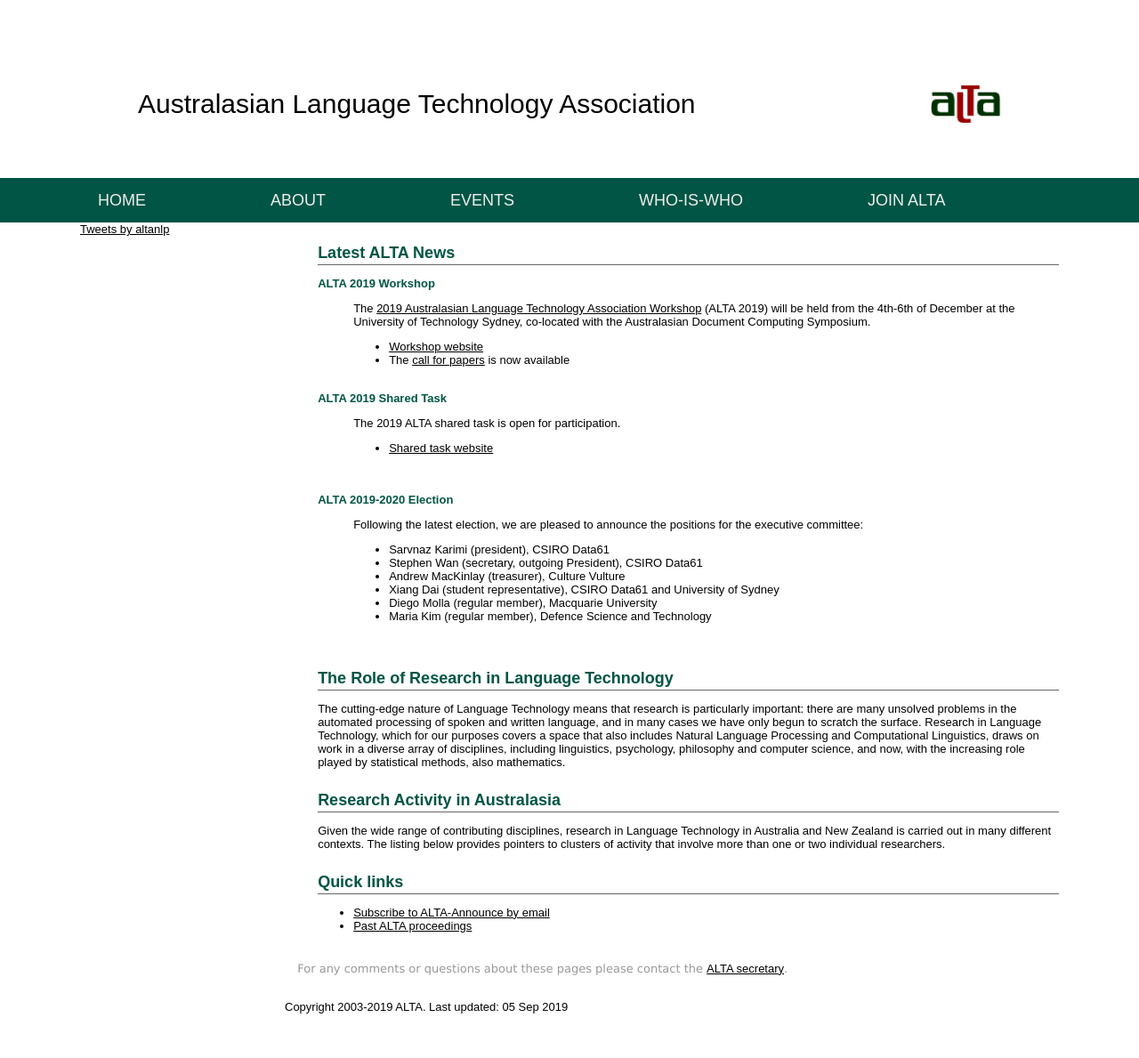
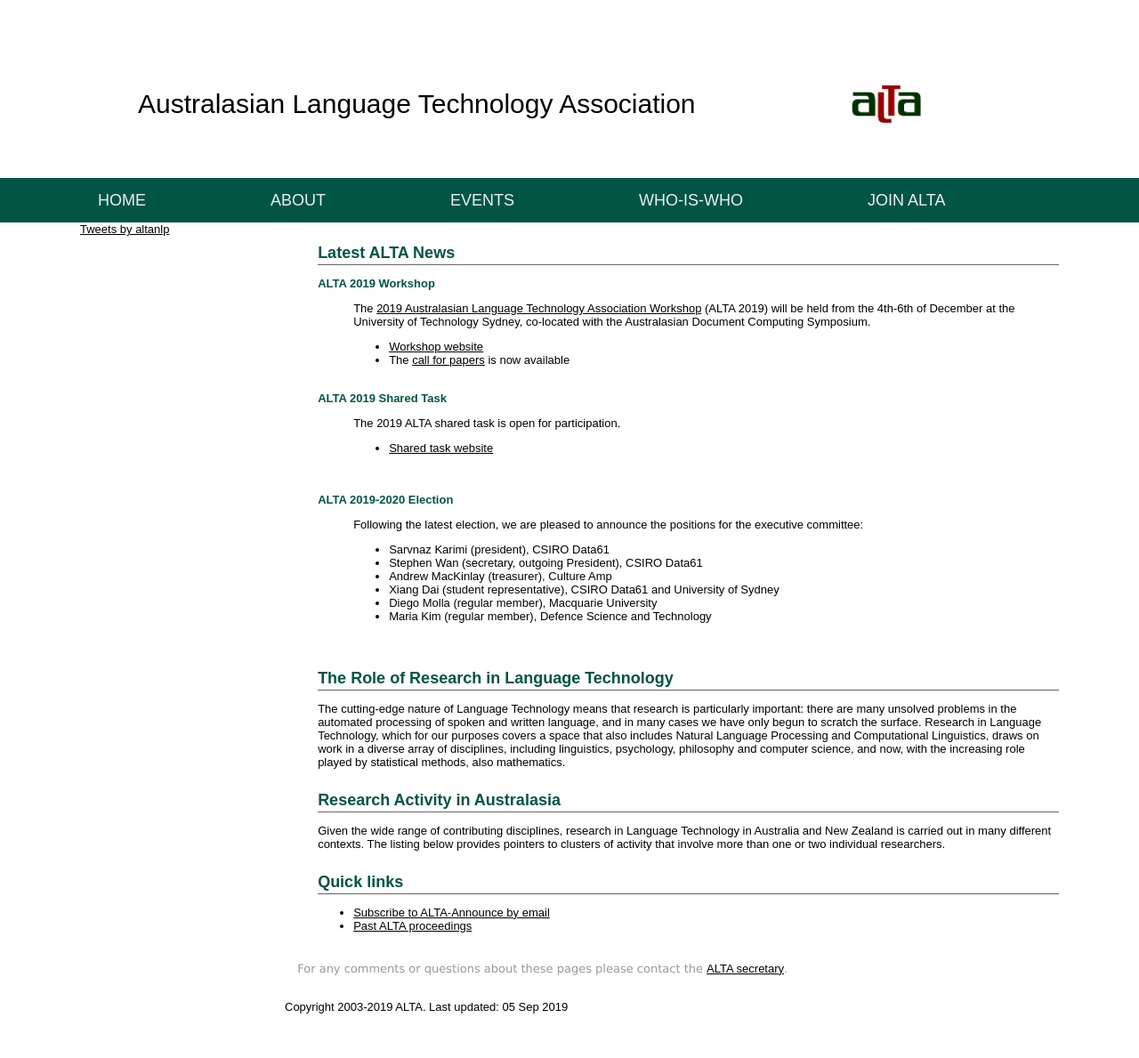
Before and after one commit to altaexec/alta-website, a Jekyll site: the page built from index.html, in a window 1280 px wide. Shown: the whole page at 89% size. Built offline with Jekyll 4.4.1, drawn with Linux system fonts in a browser that asks for light colours; comment, search, counter and statistics services are not loaded.

Commit message:
fix andy's afflication and navigation bar css'

```diff
--- a/about/index.html
+++ b/about/index.html
@@ -57,7 +57,7 @@
             <td valign="top">Andrew MacKinlay (treasurer)<br>
 
             </td>
-            <td valign="top">Culture Vulture<br>
+            <td valign="top">Culture Amp<br>
             </td>
           </tr>
           <tr>
--- a/alta.css
+++ b/alta.css
@@ -202,6 +202,7 @@
 
 
 .pagehead {
+padding: 0px 100px;
 height:200px;
 text-shadow: 2px 2px #ffffff;
 background-repeat: no-repeat;
@@ -223,7 +224,7 @@
 color: #000000;
 background-image: url(../images/logo_la.png);
 background-repeat: no-repeat;
-background-position: right center;
+background-position: 90% center;
 background-size: 80px 45px;
 }
 
@@ -242,7 +243,8 @@
 .navigation div {
 width:1200px;
 margin-left: auto;
-margin-right: auto
+margin-right: auto;
+background-color: #005544
 }
 
 .navigation a {
--- a/index.html
+++ b/index.html
@@ -41,7 +41,7 @@
         <ul>
             <li>Sarvnaz Karimi         (president),                    CSIRO Data61</li>
             <li>Stephen Wan     (secretary, outgoing President), CSIRO Data61</li>
-            <li>Andrew MacKinlay   (treasurer),                     Culture Vulture</li>
+            <li>Andrew MacKinlay   (treasurer),                     Culture Amp</li>
             <li>Xiang Dai     (student representative),        CSIRO Data61 and University of Sydney</li>
             <li>Diego Molla        (regular member),                Macquarie University</li>
             <li>Maria Kim        (regular member),                Defence Science and Technology</li>
--- a/news/index.html
+++ b/news/index.html
@@ -12,7 +12,7 @@
           <ul>
               <li>Sarvnaz Karimi         (president),                    CSIRO Data61</li>
               <li>Stephen Wan     (secretary, outgoing President), CSIRO Data61</li>
-              <li>Andrew MacKinlay   (treasurer),                     Culture Vulture</li>
+              <li>Andrew MacKinlay   (treasurer),                     Culture Amp</li>
               <li>Dai Dai     (student representative),        CSIRO Data61</li>
               <li>Diego Molla        (regular member),                Macquarie University</li>
               <li>Maria Kim        (regular member),                DST Group</li>
```
